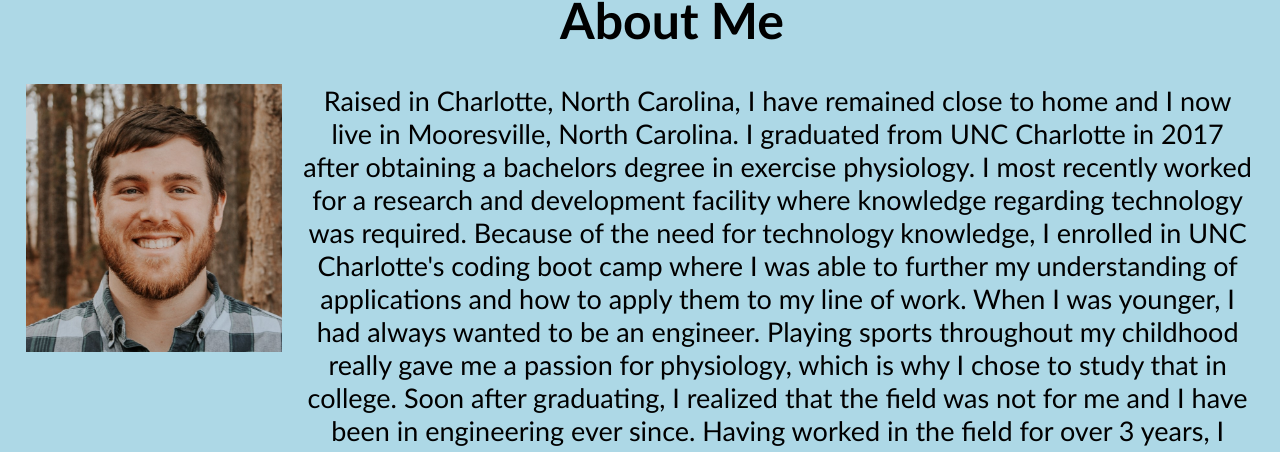
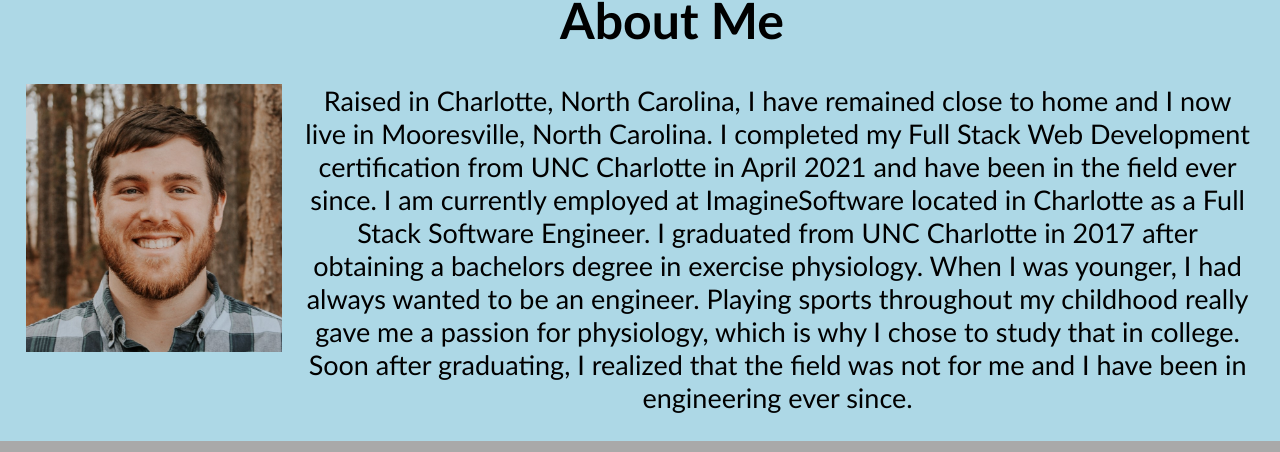
Before and after one commit to treyjewett/React-Portfolio, a React (Create React App) app: page /#/ in a window 1280 px wide. Shown: the part 292-744 px from the top of the page. Built offline with nearby package versions, Linux system fonts and the light colour scheme.

Commit message:
more updates to modernize the portfolio

```diff
--- a/src/Pages/About/index.js
+++ b/src/Pages/About/index.js
@@ -12,15 +12,11 @@ function About() {
       <div className="aboutContainer">
         <img id="profile" src={process.env.PUBLIC_URL + "/assets/img/profile.jpg"} alt="Myself currently" />
         <p id="blurb">Raised in Charlotte, North Carolina, I have remained close to home and I now live in Mooresville, North Carolina.
-        I graduated from UNC Charlotte in 2017 after obtaining a bachelors degree in exercise physiology. I most recently worked for a
-        research and development facility where knowledge regarding technology was required. Because of the need for technology knowledge,
-        I enrolled in UNC Charlotte's coding boot camp where I was able to further my understanding of applications and how to apply them to
-        my line of work. When I was younger, I had always wanted to be an engineer. Playing sports throughout my childhood really gave me a
-        passion for physiology, which is why I chose to study that in college. Soon after graduating, I realized that the field was not for
-        me and I have been in engineering ever since. Having worked in the field for over 3 years, I gravitated towards technology. It quickly
-        became apparent that I needed some education in the "behind-the-scenes" systems that help technology perform. After nearly 18 months of
-        teaching myself Python, I realized that I needed a strong foundation in order to build my education efficiently. Now that I have graduated,
-        I am eager to put my skillset to use on real-world applications.</p>
+          I completed my Full Stack Web Development certification from UNC Charlotte in April 2021 and have been in the field ever since.
+          I am currently employed at ImagineSoftware located in Charlotte as a Full Stack Software Engineer. I graduated from UNC Charlotte
+          in 2017 after obtaining a bachelors degree in exercise physiology. When I was younger, I had always wanted to be an engineer. Playing
+          sports throughout my childhood really gave me a passion for physiology, which is why I chose to study that in college. Soon after
+          graduating, I realized that the field was not for me and I have been in engineering ever since.</p>
       </div>
       <Footer />
     </div>
```
